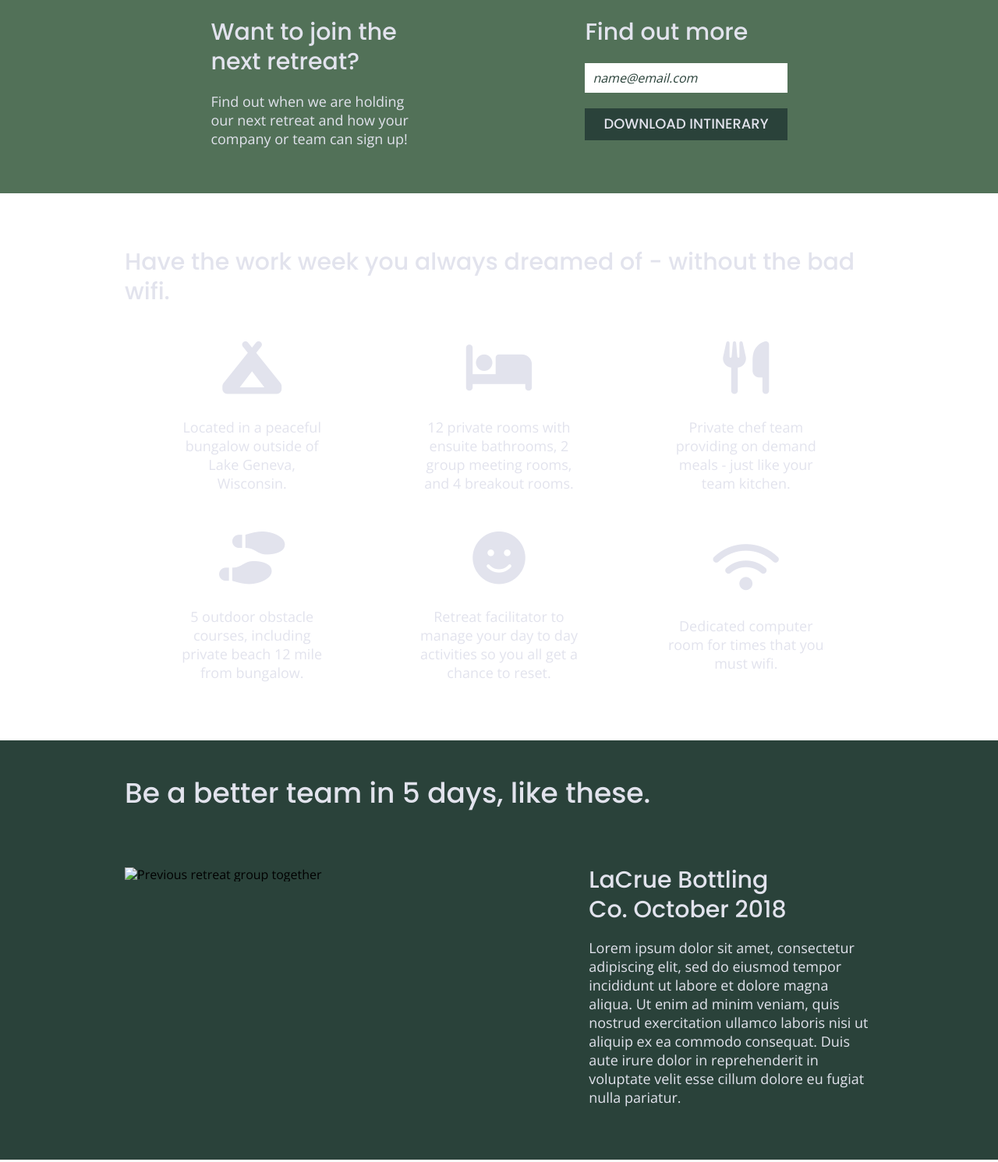
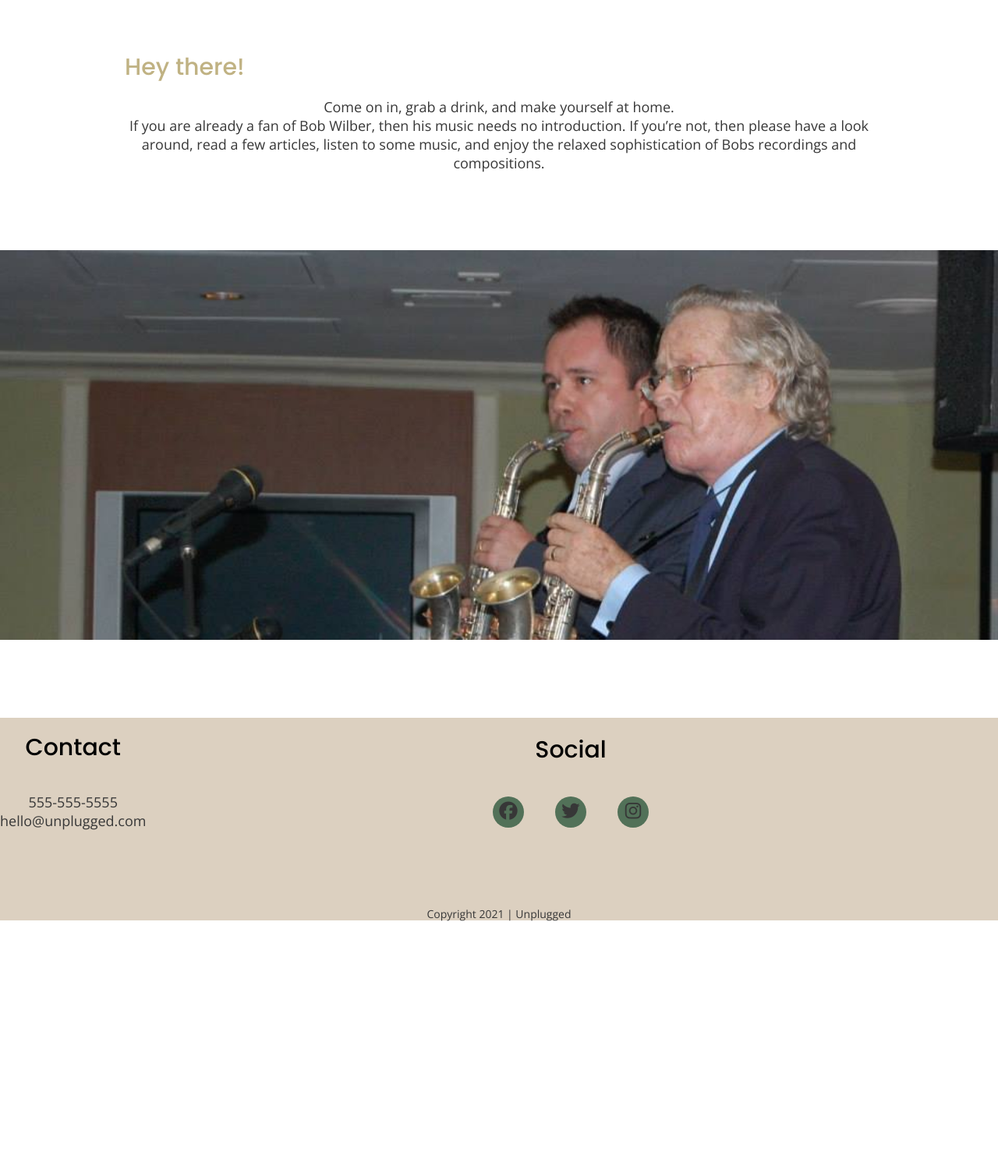
Before and after one commit to niko1402/bob-wilber-newsite, a website built with Parcel: page index.html in a window 1280 px wide. Shown: the part 670-2161 px from the top of the page at 78% size. After the commit the page ends 1871 px from the top, so only its background shows below. Built offline with nearby package versions, Linux system fonts and the light colour scheme; files whose address does not match are found by name.

Commit message:
Changed hero image again. Started copying header html and css from my site to clean up current header.

```diff
--- a/css/main.css
+++ b/css/main.css
@@ -28,12 +28,12 @@ html {
  */
 
 ::-moz-selection {
-  background: #b3d4fc;
+  background: #f4f4f4;
   text-shadow: none;
 }
 
 ::selection {
-  background: #b3d4fc;
+  background: #f4f4f4;
   text-shadow: none;
 }
 
@@ -105,11 +105,12 @@ ul, ol {
   padding: 0;
 }
 
-h1, h2, h3, h4, a, p {
-  color: #e2e3ed;
+h1, h2, h3 {
+  color: #C0B283;
 }
 
 a {
+  color: #373737;
   text-decoration: none;
 }
 
@@ -128,6 +129,7 @@ h3, h4 {
 }
 
 p {
+  color: #373737;
   font-size: 0.875em;
   line-height: 1.285;
 }
@@ -151,23 +153,13 @@ address {
  /* ----------------------- Base Header - Footer Styles ------------------*/
 
 header {
-  background-color: #fff;
-  display: flex;
-  justify-content: center;
-  align-items: center;
-  flex-flow: row wrap;
+  background-color: #f4f4f4;
+  padding: 30px 0 140px 0;
  }
 
-header {
-  padding: 15px 0;
-  }
-
-header figure {
-  width: 60%;
-  display: flex;
-  justify-content: center;
-  align-items: center;
-  flex-flow: row wrap;
+header h3 {
+ margin-top: 0;
+ margin-bottom: 0;
 }
 
 header .content-wrapper {
@@ -191,9 +183,8 @@ header nav {
   align-items: center;
   flex-flow: row wrap;
   font-size: 1.125em;
-  font-weight: 700;
-  text-transform: uppercase;
-  width: 60%;
+  font-weight: 400;
+  width: 100%;
  }
 
 header nav ul {
@@ -260,7 +251,7 @@ footer .copyright {
  display: flex;
  justify-content: center;
  flex-flow: row wrap;
- background: url('../img/cropped-Bob_Wilber_Sidney_Bechet_Gottlieb_09161-1024x615.jpg') center no-repeat #333;
+ background: url('../img/Bob-Sidney-cropped.jpg') center no-repeat #333;
  background-size: cover;
  min-height: 500px;
 }
@@ -343,22 +334,11 @@ input[type=button] {
   margin-bottom: 30px;
 }
 
-.reviews {
-  background-color: #2a423a;
-  display: flex;
-  justify-content: center;
-  flex-flow: row wrap;
+.hero-two {
+  background: url('../img/bob-nik-arborsjazz.jpg') top no-repeat #333;
+  background-size: cover;
+  min-height: 500px;
 }
-
-.reviews h2 {
-  margin-bottom: 30px;
-  line-height: 1;
-}
-
-.reviews h3 {
-  width: 50%;
-  margin: 20px 0;
- }
 
 /* ============== About Page ============== */
 
--- a/index.html
+++ b/index.html
@@ -30,9 +30,10 @@
 
     <header>
       <div class="content-wrapper">
+        <h3><a href="index.html">Bob Wilber</a></h3>
         <div class="header-divider"></div>
-        <nav>
-          <ul>
+        <nav id="navbar">
+          <ul class="navigation">
             <li><a href="about/index.html">FAQ</a></li>
             <li><a href="listening/index.html">Listening</a></li>
             <li><a href="videos/index.html">Videos</a></li>
@@ -54,70 +55,18 @@
       </div>
     </section>
 
-    <aside>
-      <div class="content-wrapper">
-        <div class="form-description">
-          <h3>Want to join the next retreat?</h3>
-          <p>Find out when we are holding our next retreat and how your company or team can sign up!</p>
-        </div>
-        <div class="form">
-          <h3>Find out more</h3>
-          <input type="text" name="name" value="name@email.com" />
-          <input type="button" value="Download Intinerary" />
-        </div>
-      </div>
-    </aside>
-
     <section class="features">
       <div class="content-wrapper">
-        <h3>Have the work week you always dreamed of - without the bad wifi.</h3>
-          <div class="features-items">
-            <article>
-              <p class="fontawesome-icon"><i class="fas fa-campground"></i>
-              </p>
-              <p class="features-item-description">Located in a peaceful bungalow outside of Lake Geneva, Wisconsin.</p>
-            </article>
-            <article>
-              <p class="fontawesome-icon"><i class="fas fa-bed"></i>
-              </p>
-              <p class="features-item-description">12 private rooms with ensuite bathrooms, 2 group meeting rooms, and 4 breakout rooms.</p>
-            </article>
-            <article>
-              <p class="fontawesome-icon"><i class="fas fa-utensils"></i>
-              </p>
-              <p class="features-item-description">Private chef team providing on demand meals - just like your team kitchen.</p>
-            </article>
-            <article>
-              <p class="fontawesome-icon"><i class="fas fa-shoe-prints"></i>
-              </p>
-              <p class="features-item-description">5 outdoor obstacle courses, including private beach 12 mile from bungalow.</p>
-            </article>
-            <article>
-              <p class="fontawesome-icon"><i class="fas fa-smile"></i>
-              </p>
-              <p class="features-item-description">Retreat facilitator to manage your day to day activities so you all get a chance to reset.</p>
-            </article>
-            <article>
-              <p class="fontawesome-icon"><i class="fas fa-wifi"></i>
-              </p>
-              <p class="features-item-description">Dedicated computer room for times that you must wifi.</p>
-            </article>
+        <h3>Hey there!</h3>
+          <div class="welcome">
+            <p>Come on in, grab a drink, and make yourself at home.</p>
+            <p>If you are already a fan of Bob Wilber, then his music needs no introduction. If you’re not, then please have a look around, read a few articles, listen to some music, and enjoy the relaxed sophistication of Bobs recordings and compositions.</p>
           </div>
       </div>
     </section>
 
-    <section class="reviews">
+    <section class="hero-two">
       <div class="content-wrapper">
-        <h2>Be a better team in 5 days, like these.</h2>
-        <article>
-          <figure>
-            <img src="img/omar-lopez-296944-unsplash.jpg" alt="Previous retreat group together" />
-          </figure>
-          <div>
-            <h3>LaCrue Bottling Co. October 2018</h3>
-            <p>Lorem ipsum dolor sit amet, consectetur adipiscing elit, sed do eiusmod tempor incididunt ut labore et dolore magna aliqua. Ut enim ad minim veniam, quis nostrud exercitation ullamco laboris nisi ut aliquip ex ea commodo consequat. Duis aute irure dolor in reprehenderit in voluptate velit esse cillum dolore eu fugiat nulla pariatur.</p>
-          </div>
-        </article>
       </div>
     </section>
 
```
Also changed, not shown: img/Bob-Sidney-cropped.jpg (renamed from img/cropped-Bob_Wilber_Sidney_Bechet_Gottlieb_09161-1024x615.jpg), img/Bob-Sidney-titled.jpg (added), img/bob-nik-arborsjazz.jpg (renamed from img/10552465_10203455493780898_7678174985485054360_n.jpg).
